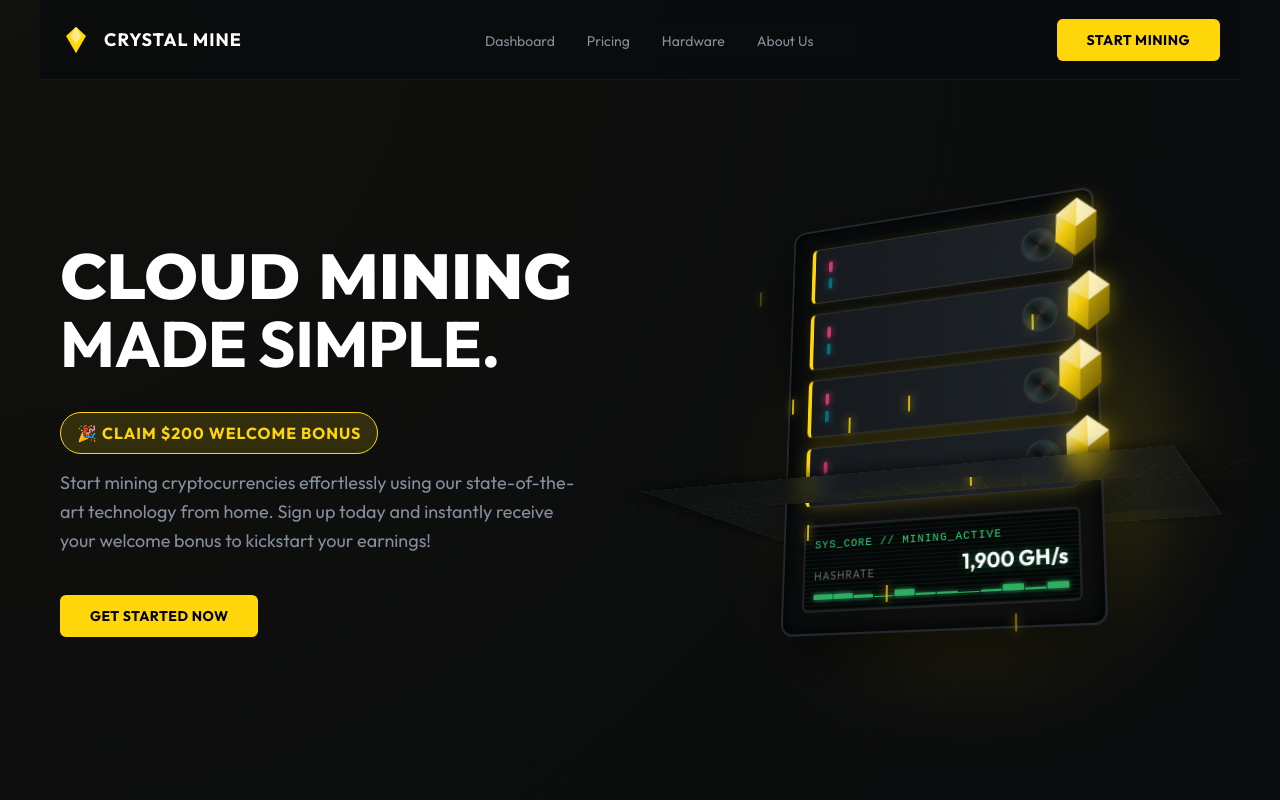
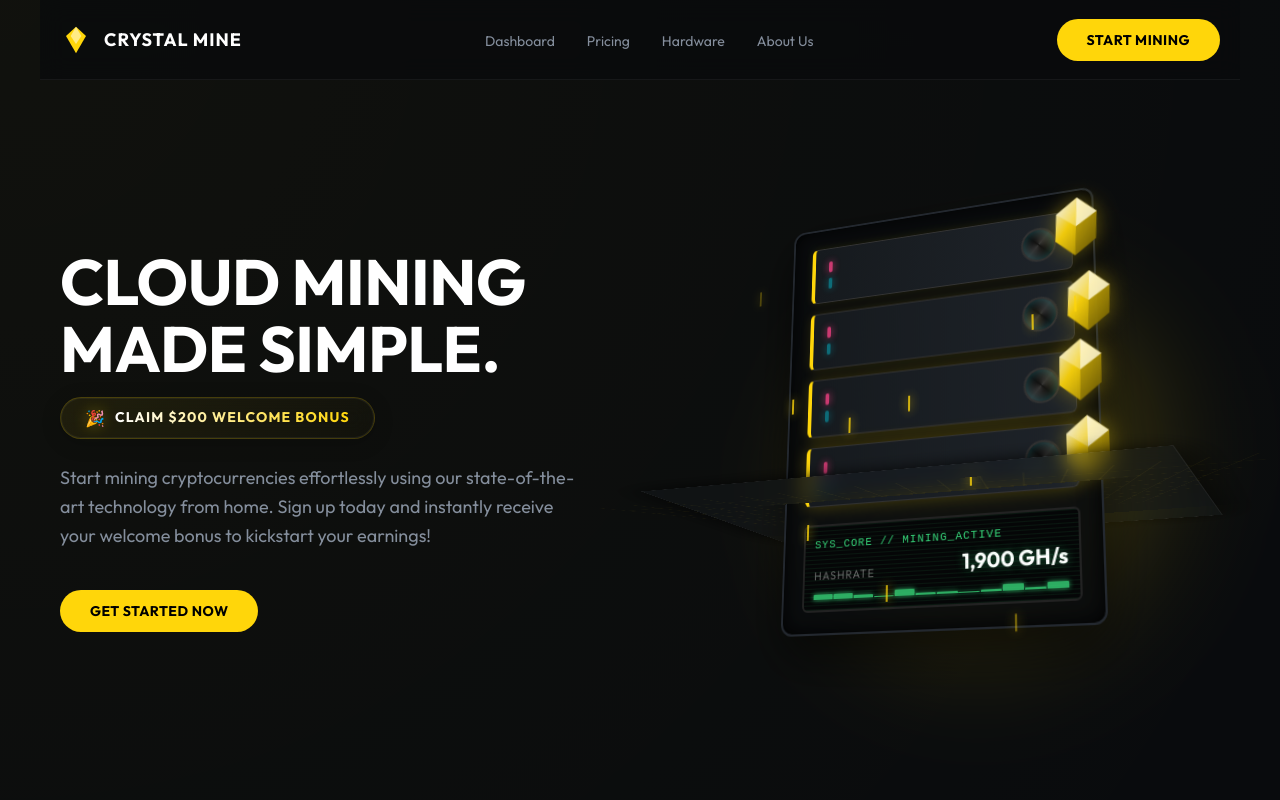
Before and after one commit to imesh4523/mining, a React (Vite) app: page / in a window 1280 px wide. Shown: the top 800 px of the page. Built offline with nearby package versions, Linux system fonts and the light colour scheme.

Commit message:
UI Refinement: Redesign Welcome Bonus badge to a premium glassmorphic style with gradient typography

```diff
--- a/src/components/Hero.css
+++ b/src/components/Hero.css
@@ -11,9 +11,48 @@
   font-size: clamp(40px, 5vw, 64px);
   font-weight: 800;
   line-height: 1.05;
-  margin-bottom: 24px;
+  margin-bottom: 15px;
   letter-spacing: -0.5px;
   font-family: 'Montserrat', sans-serif;
+}
+
+.bonus-badge {
+  display: inline-flex;
+  align-items: center;
+  background: linear-gradient(135deg, rgba(255, 214, 10, 0.08) 0%, rgba(255, 214, 10, 0.02) 100%);
+  border: 1px solid rgba(255, 214, 10, 0.2);
+  padding: 8px 24px;
+  border-radius: 50px;
+  margin-bottom: 25px;
+  cursor: pointer;
+  transition: all 0.3s cubic-bezier(0.4, 0, 0.2, 1);
+  backdrop-filter: blur(10px);
+  box-shadow: 0 4px 20px rgba(0, 0, 0, 0.2), inset 0 0 0 1px rgba(255, 255, 255, 0.05);
+}
+
+.bonus-badge:hover {
+  transform: translateY(-2px);
+  border-color: rgba(255, 214, 10, 0.6);
+  box-shadow: 0 8px 25px rgba(255, 214, 10, 0.15), inset 0 0 0 1px rgba(255, 255, 255, 0.1);
+  background: linear-gradient(135deg, rgba(255, 214, 10, 0.12) 0%, rgba(255, 214, 10, 0.04) 100%);
+}
+
+.bonus-text {
+  font-family: 'Outfit', sans-serif;
+  font-weight: 700;
+  font-size: 14px;
+  letter-spacing: 1.2px;
+  text-transform: uppercase;
+  background: linear-gradient(90deg, #fff 0%, var(--primary) 100%);
+  -webkit-background-clip: text;
+  background-clip: text;
+  -webkit-text-fill-color: transparent;
+  margin-left: 10px;
+}
+
+.bonus-icon {
+  font-size: 16px;
+  filter: drop-shadow(0 0 8px rgba(255, 214, 10, 0.4));
 }
 
 .hero-description {
--- a/src/components/Hero.jsx
+++ b/src/components/Hero.jsx
@@ -13,11 +13,29 @@ const Hero = () => {
         transition={{ duration: 0.8 }}
       >
         <h1 className="hero-title">
-          CLOUD MINING <br />
-          <span className="highlight">MADE SIMPLE.</span>
+          <motion.div
+            initial="hidden"
+            animate="visible"
+            variants={{ visible: { transition: { staggerChildren: 0.1, delayChildren: 0.2 } } }}
+          >
+            {"CLOUD MINING ".split("").map((char, index) => (
+              <motion.span key={index} variants={{ hidden: { opacity: 0, y: 5 }, visible: { opacity: 1, y: 0 } }}>
+                {char}
+              </motion.span>
+            ))}
+            <br />
+            <span className="highlight">
+              {"MADE SIMPLE.".split("").map((char, index) => (
+                <motion.span key={index} variants={{ hidden: { opacity: 0, y: 5 }, visible: { opacity: 1, y: 0 } }}>
+                  {char}
+                </motion.span>
+              ))}
+            </span>
+          </motion.div>
         </h1>
-        <div className="bonus-badge" style={{ display: 'inline-block', background: 'rgba(255, 214, 10, 0.15)', border: '1px solid var(--primary)', padding: '8px 16px', borderRadius: '30px', marginTop: '10px', marginBottom: '15px' }}>
-          <span style={{ color: 'var(--primary)', fontWeight: 'bold', letterSpacing: '1px' }}>🎉 CLAIM $200 WELCOME BONUS</span>
+        <div className="bonus-badge">
+          <span className="bonus-icon">🎉</span>
+          <span className="bonus-text">CLAIM $200 WELCOME BONUS</span>
         </div>
         <p className="hero-description">
           Start mining cryptocurrencies effortlessly using our
--- a/src/index.css
+++ b/src/index.css
@@ -58,7 +58,7 @@ button {
   background-color: var(--primary);
   color: #000;
   padding: 12px 30px;
-  border-radius: 6px;
+  border-radius: 30px;
   font-weight: 700;
   font-size: 14px;
   letter-spacing: 0.5px;
@@ -75,7 +75,7 @@ button {
   border: 1.5px solid var(--primary);
   color: var(--primary);
   padding: 12px 30px;
-  border-radius: 6px;
+  border-radius: 30px;
   font-weight: 700;
   font-size: 14px;
   letter-spacing: 0.5px;
```
